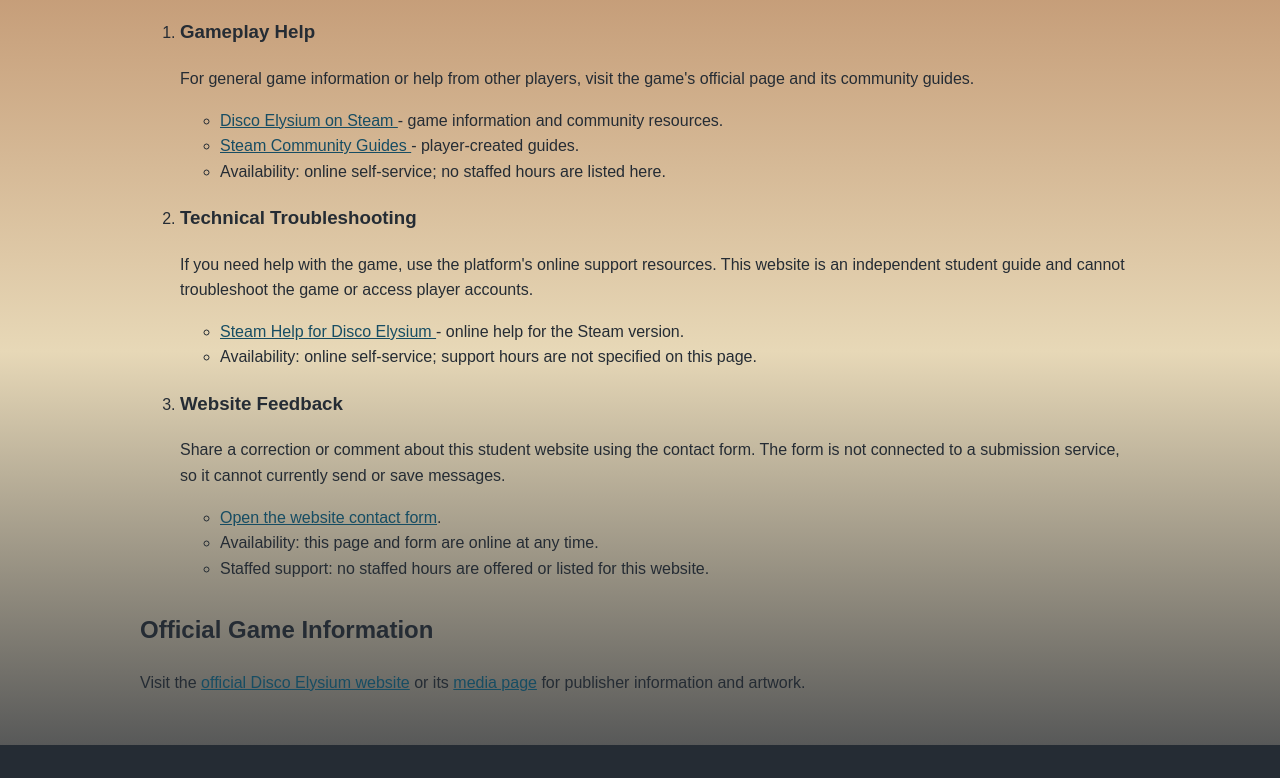
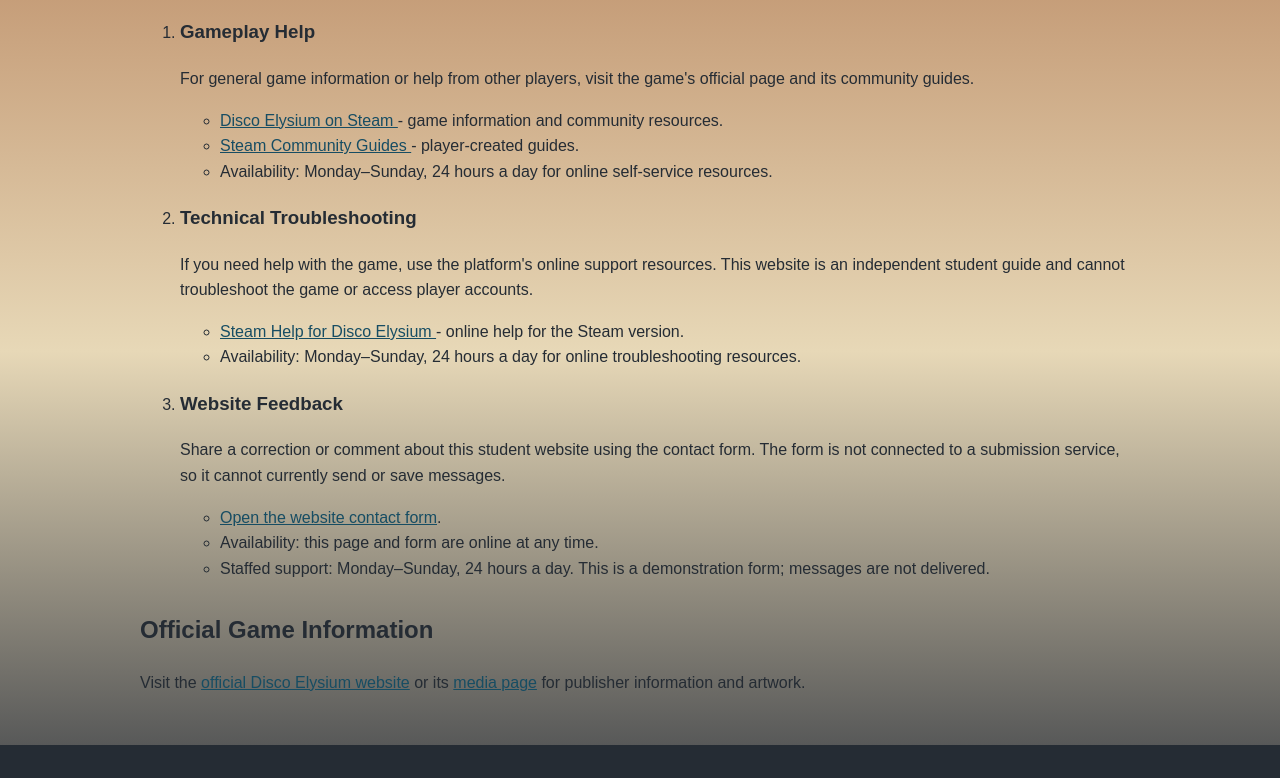
Before and after one commit to erick04-M/disco-elysium-guide, a plain HTML site: page resources.html in a window 1280 px wide. Shown: the part 632-1410 px from the top of the page. Drawn offline with Linux system fonts and the light colour scheme.

Commit message:
Add files via upload

```diff
--- a/resources.html
+++ b/resources.html
@@ -58,7 +58,7 @@
                             </a>
                             - player-created guides.
                         </li>
-                        <li>Availability: online self-service; no staffed hours are listed here.</li>
+                        <li>Availability: Monday–Sunday, 24 hours a day for online self-service resources.</li>
                     </ul>
                 </li>
                 <li>
@@ -76,7 +76,7 @@
                             </a>
                             - online help for the Steam version.
                         </li>
-                        <li>Availability: online self-service; support hours are not specified on this page.</li>
+                        <li>Availability: Monday–Sunday, 24 hours a day for online troubleshooting resources.</li>
                     </ul>
                 </li>
                 <li>
@@ -90,7 +90,7 @@
                     <ul>
                         <li><a href="contact.html">Open the website contact form</a>.</li>
                         <li>Availability: this page and form are online at any time.</li>
-                        <li>Staffed support: no staffed hours are offered or listed for this website.</li>
+                        <li>Staffed support: Monday–Sunday, 24 hours a day. This is a demonstration form; messages are not delivered.</li>
                     </ul>
                 </li>
             </ol>
```
